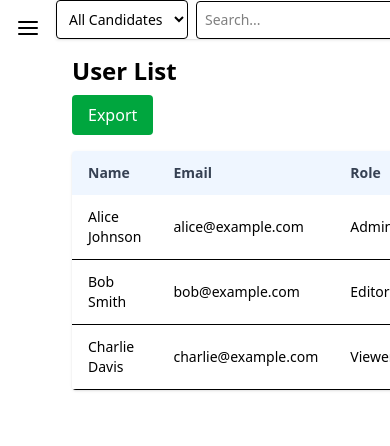
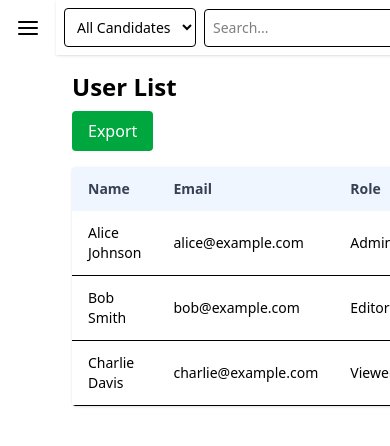
Before and after one commit to agam-ag/Frontend_Assignmrnt, a React (Vite) app: page /users in a window 390 px wide. Shown: the top 446 px of the page. Built offline with nearby package versions, Linux system fonts and the light colour scheme.

Commit message:
Bonus task added

```diff
--- a/src/pages/UserList.jsx
+++ b/src/pages/UserList.jsx
@@ -25,7 +25,7 @@ export default function UserList() {
       {/* Main Content */}
       <div className="flex-1 w-full">
         {/* Topbar */}
-        <div className="sticky top-0 z-10 bg-white shadow md:ml-64 md:p-4">
+        <div className="sticky top-0 z-10 bg-white shadow p-2 md:ml-64 md:p-4">
           <Topbar />
         </div>
 
```
